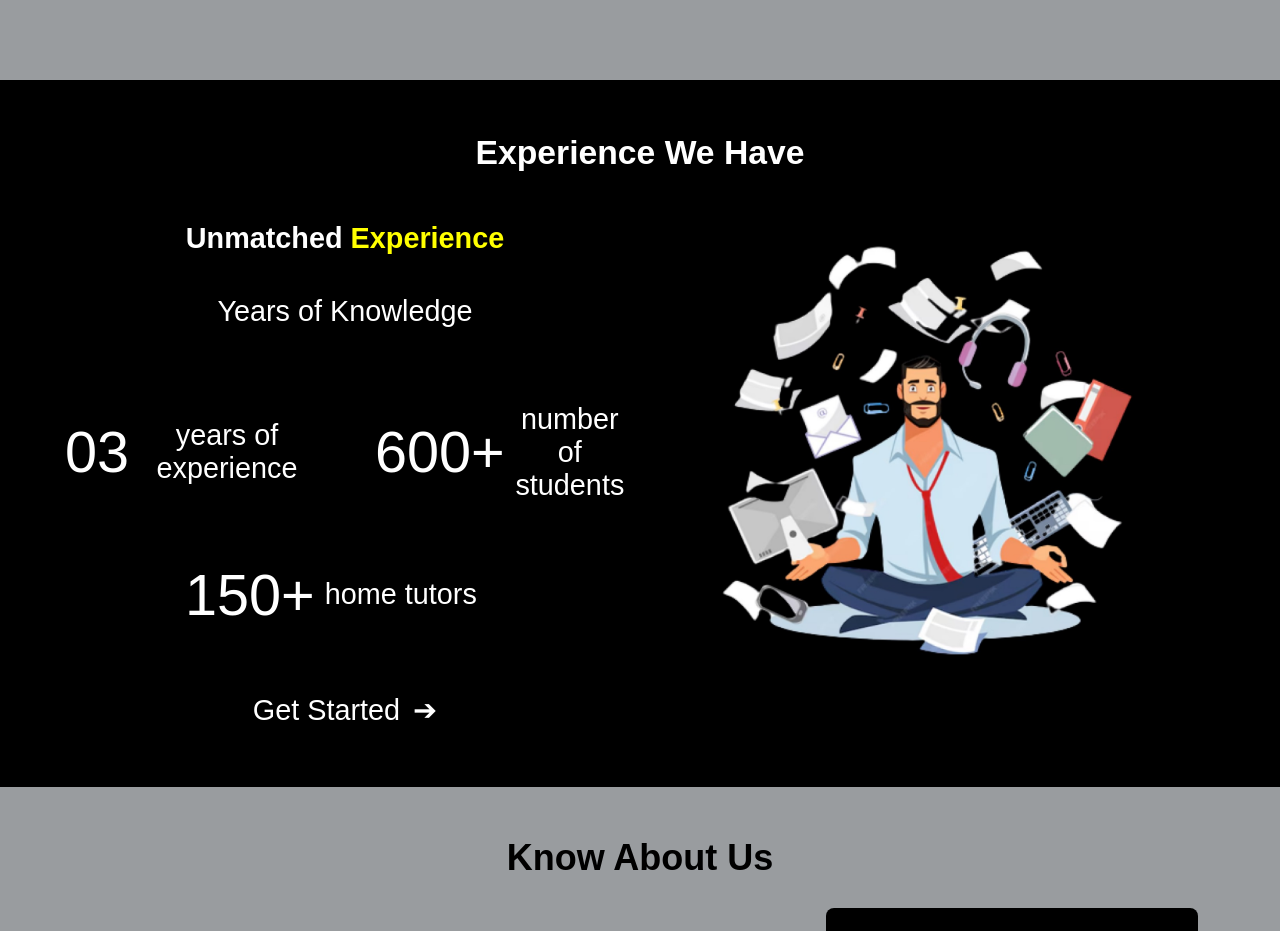
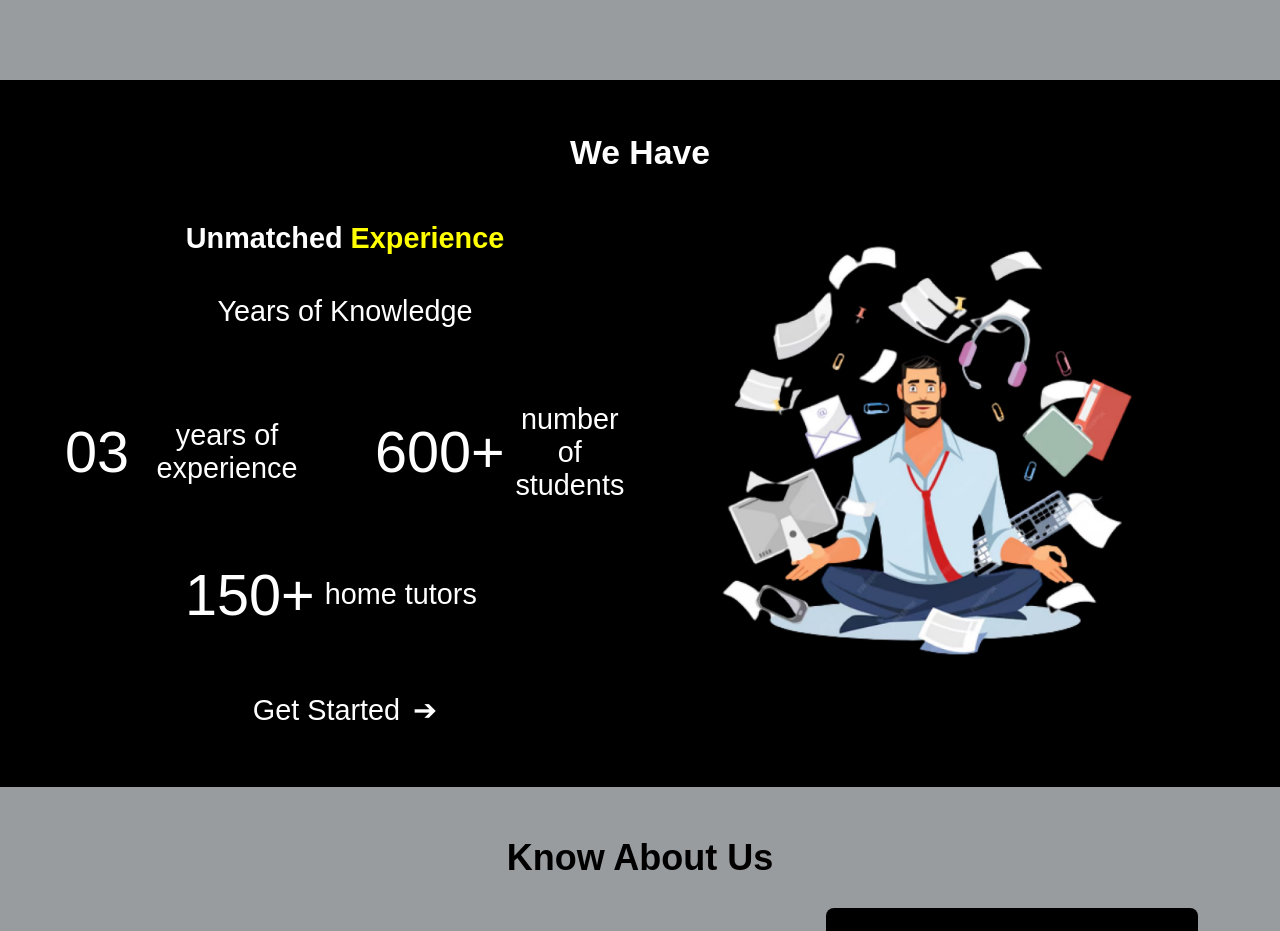
Before and after one commit to nikhil-1613/tution, a React (Create React App) app: page / in a window 1280 px wide. Shown: the part 1520-2451 px from the top of the page. Built offline with nearby package versions, Linux system fonts and the light colour scheme.

Commit message:
modified:   src/components/Home.js

```diff
--- a/src/components/Home.js
+++ b/src/components/Home.js
@@ -70,7 +70,7 @@ const Home = () => {
             </div>
 
             <div id="services" className="section">
-                <h3 className="services-title">Experience We Have</h3>
+                <h3 className="services-title"> We Have</h3>
                 <div className="services-content">
                     <img src={services} alt="Services provided" className="services-image" />
                     <div className="services-info">
```
